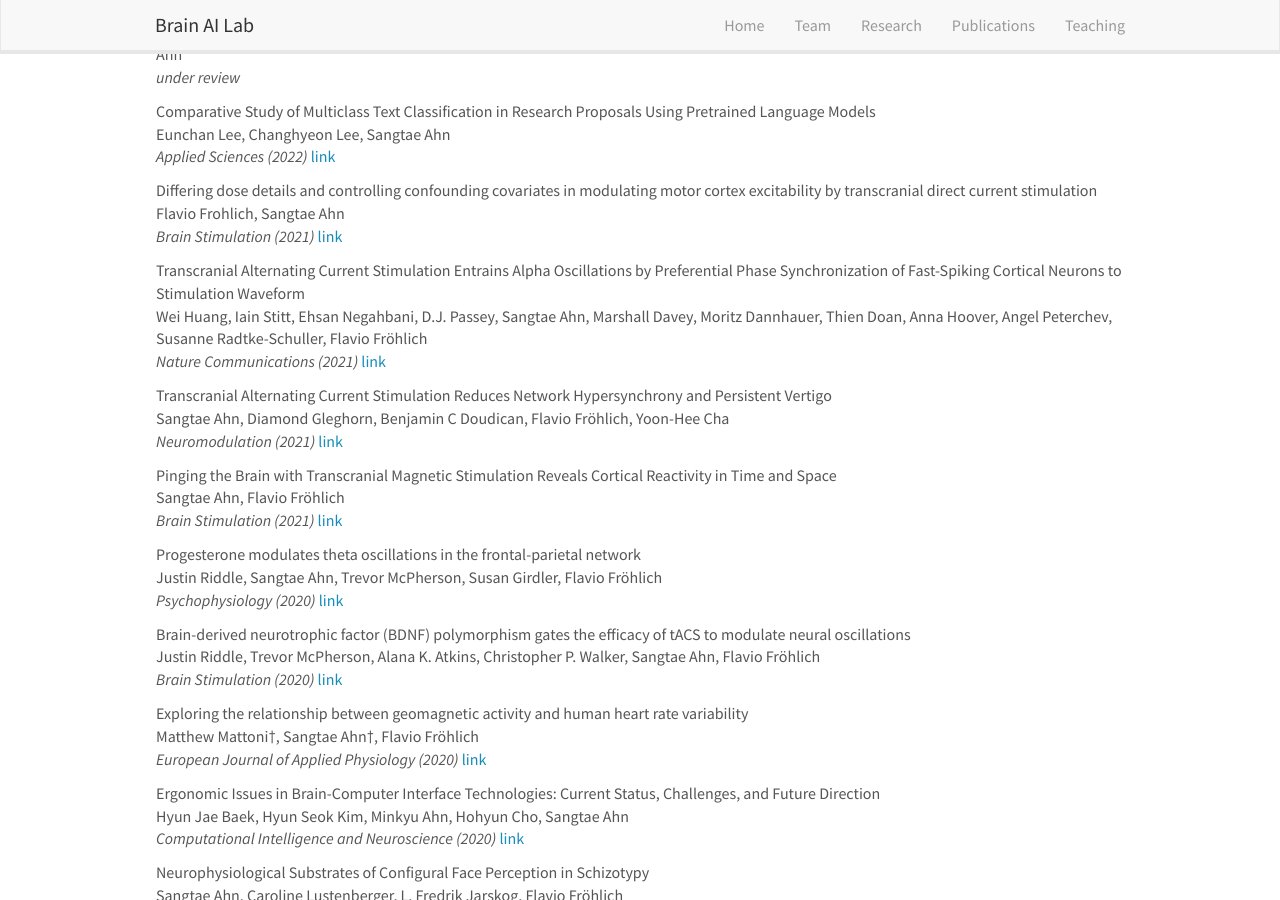
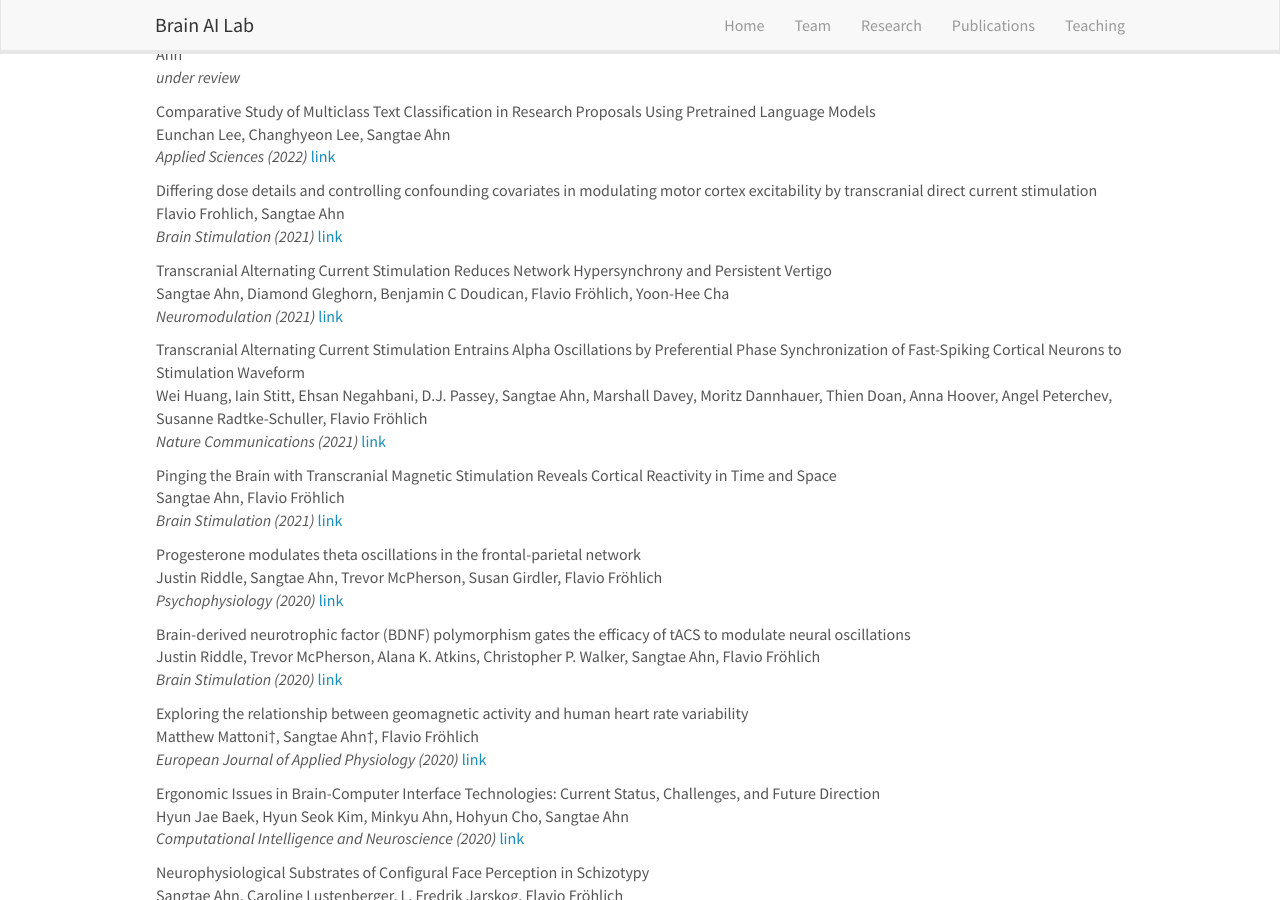
Before and after one commit to KNU-BrainAI/knu-brainai.github.io, a Jekyll site: the page built from _pages/publications.md, in a window 1280 px wide and 900 px high, scrolled down 403 px. Built offline with Jekyll 4.4.1, drawn with Linux system fonts in a browser that asks for light colours; nearby versions of some CDN libraries; part of the change alters nothing that is shown.

```diff
--- a/_data/publist.yml
+++ b/_data/publist.yml
@@ -27,9 +27,15 @@
   link:
     url: https://www.brainstimjrnl.com/article/S1935-861X(21)00115-7/fulltext
     display: link
-  highlight: 0
-  news1:
-  news2:
+
+- title: "Transcranial Alternating Current Stimulation Reduces Network Hypersynchrony and Persistent Vertigo"
+  image:
+  description:
+  authors: Sangtae Ahn, Diamond Gleghorn, Benjamin C Doudican, Flavio Fröhlich, Yoon-Hee Cha
+  journal: Neuromodulation (2021)
+  link:
+    url: https://onlinelibrary.wiley.com/doi/10.1111/ner.13389
+    display: link
 
 - title: "Transcranial Alternating Current Stimulation Entrains Alpha Oscillations by Preferential Phase Synchronization of Fast-Spiking Cortical Neurons to Stimulation Waveform"
   image:
@@ -39,21 +45,6 @@
   link:
     url: https://www.nature.com/articles/s41467-021-23021-2
     display: link
-  highlight: 0
-  news1:
-  news2:
-
-- title: "Transcranial Alternating Current Stimulation Reduces Network Hypersynchrony and Persistent Vertigo"
-  image:
-  description:
-  authors: Sangtae Ahn, Diamond Gleghorn, Benjamin C Doudican, Flavio Fröhlich, Yoon-Hee Cha
-  journal: Neuromodulation (2021)
-  link:
-    url: https://onlinelibrary.wiley.com/doi/10.1111/ner.13389
-    display: link
-  highlight: 0
-  news1:
-  news2:
 
 - title: "Pinging the Brain with Transcranial Magnetic Stimulation Reveals Cortical Reactivity in Time and Space"
   image:
```
